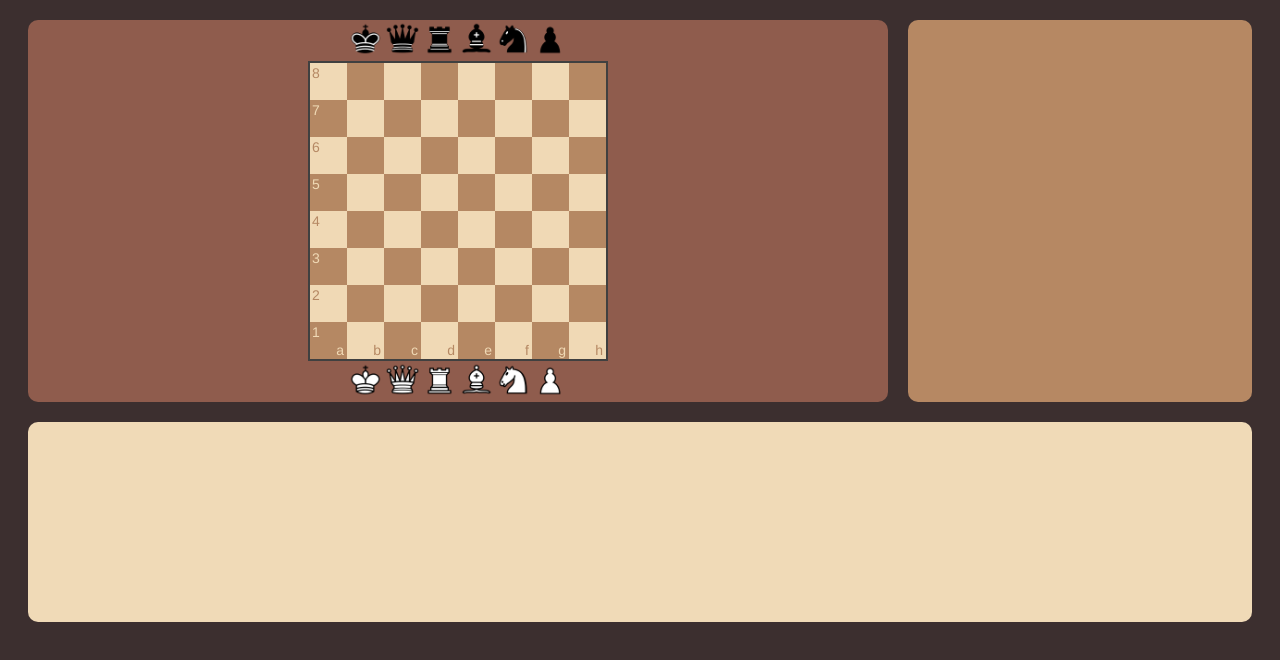
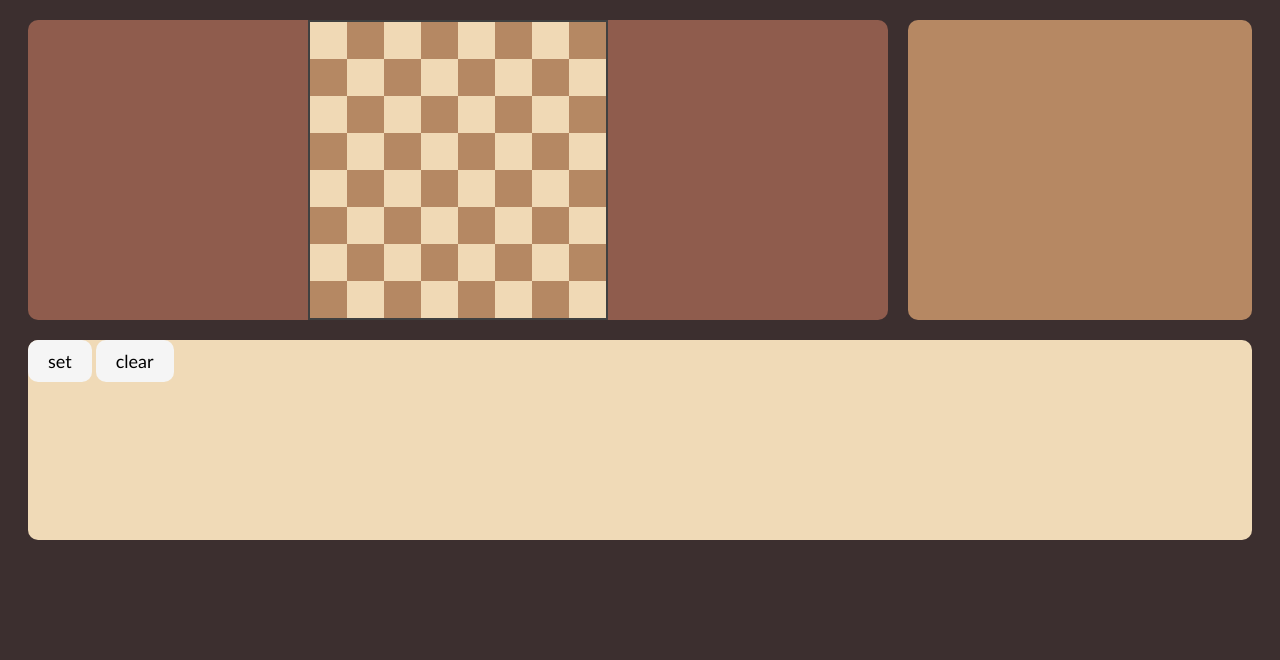
Before and after one commit to mitchgres/sdev265_chess_bot_project, a plain HTML site: page index.html in a window 1280 px wide. Drawn offline with nearby package versions, Linux system fonts and the light colour scheme.

Commit message:
added set and clear buttons

```diff
--- a/css/style.css
+++ b/css/style.css
@@ -21,7 +21,7 @@ html
     flex: 2.5;
     background-color: #8f5c4d;
     border-radius: 10px;
-    margin-right: 20px;
+
 }
 
 .chess-window #mainBoard
@@ -35,11 +35,12 @@ html
     min-width: 200px;
     background-color: #b68863;
     border-radius: 10px;
+    margin-left: 20px;
 }
 
 .bottom
 {
-    flex: 2;
+    flex: 1;
     height: 200px;
     background-color: #f0dab7;
     border-radius: 10px;
@@ -54,3 +55,18 @@ html
 {
     transform: scale(1.01);
 }
+
+.interface
+{
+    background-color: #f5f5f5;
+}
+
+.flat-button
+{
+    border: none;
+    border-radius: 10px;
+    font-size: 18px;
+    padding: 10px 20px;
+    font-family: 'Gill Sans', 'Gill Sans MT', Calibri, 'Trebuchet MS', sans-serif
+
+}
--- a/index.html
+++ b/index.html
@@ -7,21 +7,25 @@
     <link rel="stylesheet" href="css/chessboard-1.0.0.min.css">
     <script src="https://code.jquery.com/jquery-1.12.4.min.js"></script>
     <script src="js/chessboard-1.0.0.min.js"></script>
+
     <title>Chess Interface</title>
 </head>
 <body>
     <div class="container">
         <div class="chess-window">
             <div id="mainboard" style="width: 300px">
-                <script src="js/mainboard.js"></script>
+
             </div>
         </div>
         <div class="list zoomer"></div>
     </div>
     <div class ="container">
-        <div class="bottom zoomer"></div>
+        <div class="bottom zoomer">
+            <button id="setButton" class="interface flat-button">set</button>
+            <button id="clearButton" class="interface flat-button">clear</button>
+        </div>
     </div>
-
+    <script src="js/mainboard.js"></script>
 
 </body>
 </html>
--- a/js/mainboard.js
+++ b/js/mainboard.js
@@ -1,10 +1,26 @@
+var mainConfig =
+{
+    draggable: true,
+    dropOffBoard: 'snapback',
+    sparePieces: false,
+    showNotation: false,
+    height: mainBoardHeight + 'px'
+}
+
 var mainBoardHeight = document.querySelector('.chess-window').clientHeight;
 
 // change this later
-var mainBoard = ChessBoard('mainboard',
+var mainBoard = ChessBoard('mainboard', mainConfig);
+
+function setBoardButton()
 {
-    draggable: true,
-    dropOffBoard: 'trash',
-    sparePieces: true,
-    height: mainBoardHeight + 'px'
-});
+    mainBoard.start();
+}
+
+function clearBoardButton()
+{
+    mainBoard.clear();
+}
+
+document.getElementById('setButton').addEventListener('click', setBoardButton);
+document.getElementById('clearButton').addEventListener('click', clearBoardButton);
```
